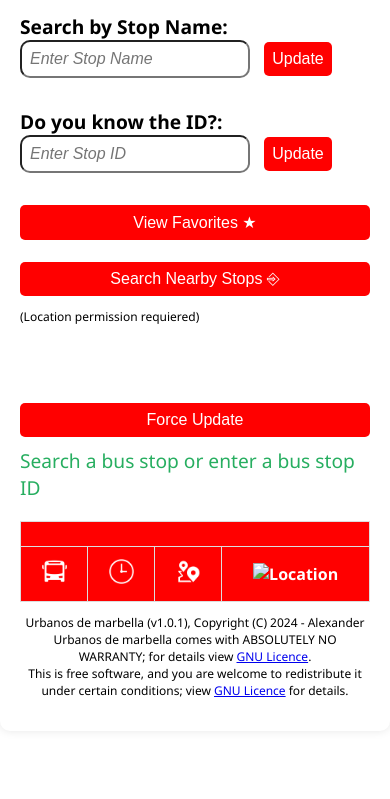
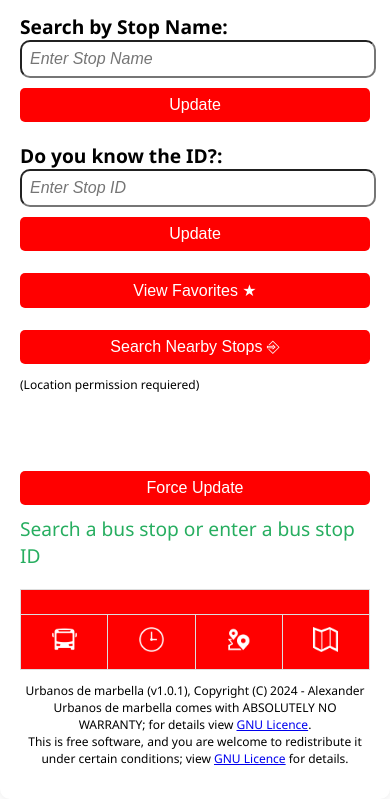
Before and after one commit to look-a-furry/urbanosdemarbella, a plain HTML site: page index.html in a window 390 px wide. Shown: the part 90-889 px from the top of the page. Before the commit the page ends 844 px from the top, so only its background shows below. Drawn offline with nearby package versions, Linux system fonts and the light colour scheme.

Commit message:
Minor Bug Fixes

```diff
--- a/index.html
+++ b/index.html
@@ -229,7 +229,7 @@
         /* Mobile Styles */
         @media only screen and (max-width: 800px) {
             input {
-                width: 60%;
+                width: 96%;
                 margin-bottom: 10px;
             }
             body {
@@ -241,6 +241,16 @@
             margin-top: 10px;
             border-radius: 5px;
             text-align: center;
+            }
+            button{
+                width: 100%;
+                padding: 8px;
+                font-size: 1em;
+                background-color: #FF0000; /* Red theme */
+                color: #ffffff;
+                border: none;
+                border-radius: 5px;
+                cursor: pointer;
             }
         }
     </style>
@@ -284,7 +294,7 @@
                 <th> <img src="./img/bus.png" alt="Bus Line" id="icon"> </th>
                 <th> <img src="./img/clock.png" alt="Arrival Time" id="icon"> </th>
                 <th> <img src="./img/destination.png" alt="destination" id="icon"> </th>
-                <th> <img src="./img/img/map.png" alt="Location" id="icon"> </th>
+                <th> <img src="./img/map.png" alt="Location" id="icon"> </th>
             </tr>
         </thead>
         <tbody>
```
